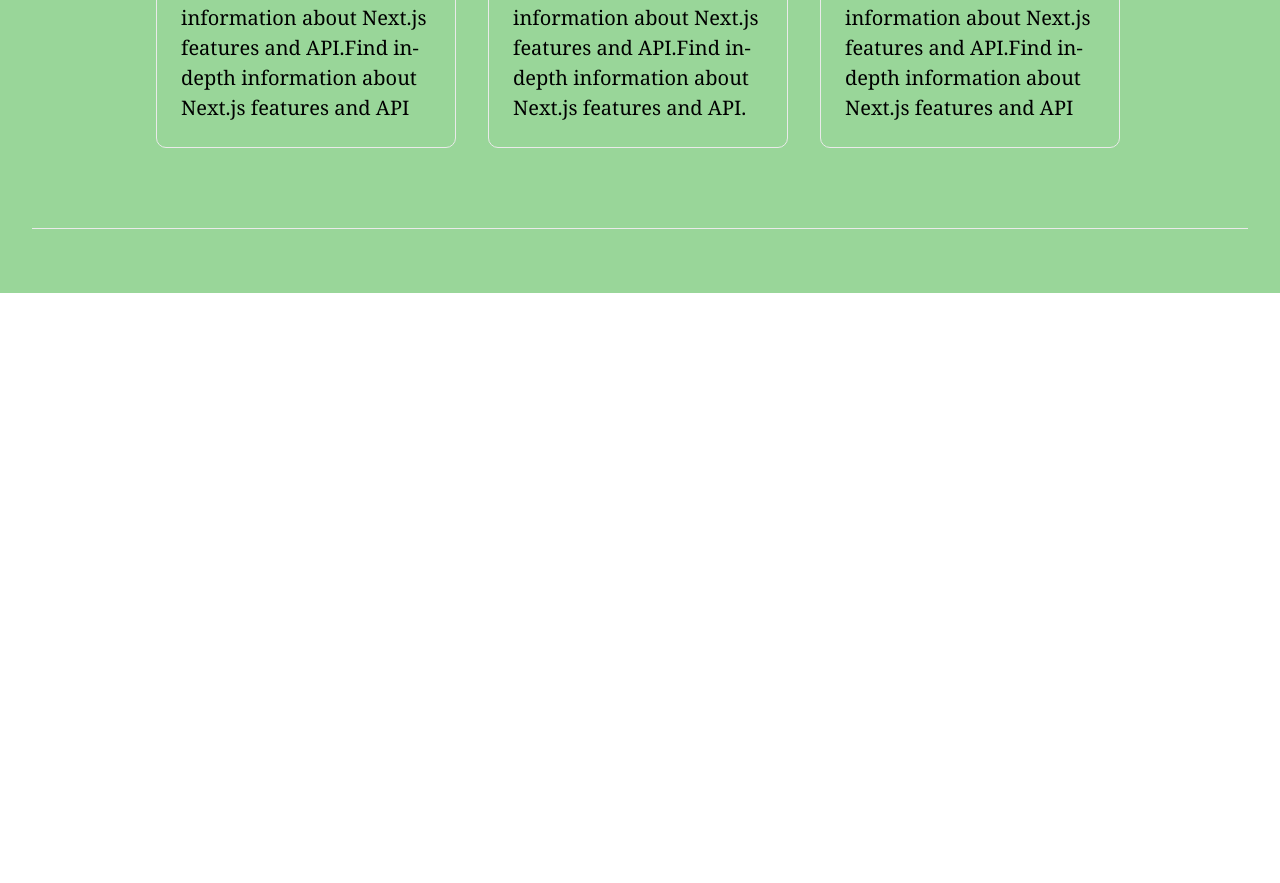
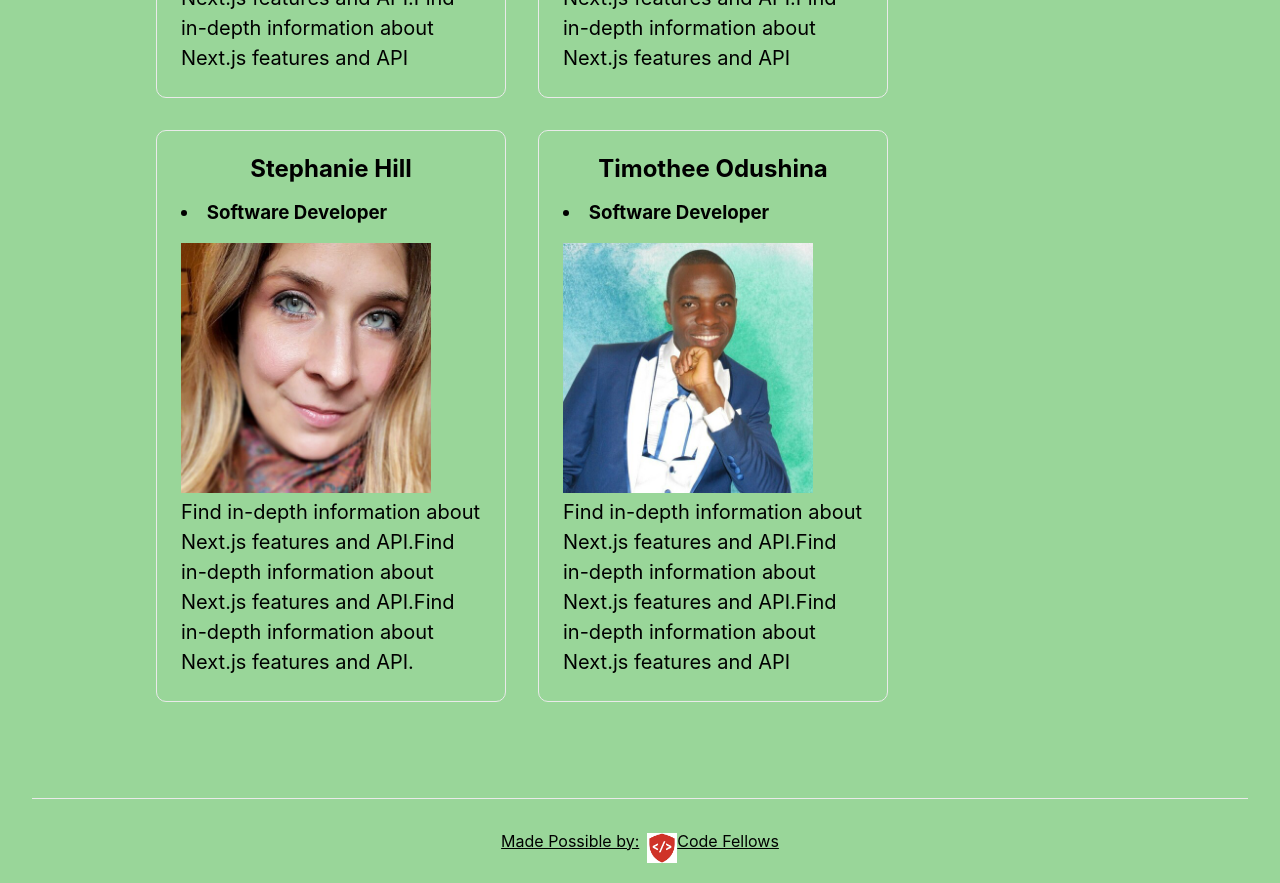
Before and after one commit to inquirio/inquirio, a Next.js app: page /about-us in a window 1280 px wide. Shown: the part 1480-2363 px from the top of the page. Before the commit the page ends 1773 px from the top, so only its background shows below. Built offline with nearby package versions, Linux system fonts and the light colour scheme.

Commit message:
remodeled he home page

```diff
--- a/Components/Category/category.js
+++ b/Components/Category/category.js
@@ -1,8 +1,8 @@
 import { FormGroup, TextField, Button } from '@mui/material';
-
-
+import courses from '../../pages/courses'
+import { useState, useEffect } from 'react';
 const Category = () => {
-
+  const [data, setData] = useState([]);
 
   return (
     <>
--- a/pages/about-us.js
+++ b/pages/about-us.js
@@ -96,12 +96,18 @@
 
       <footer className={styles.footer}>
         <a
-          href="https://vercel.com?utm_source=create-next-app&utm_medium=default-template&utm_campaign=create-next-app"
+          href="https://www.codefellows.org/"
           target="_blank"
-          rel="noopener noreferrer"
+
         >
+          Made Possible by:
+          <span className={styles.logo}>
+            <Image src="/Code Fellows.png" alt="Code Fellows Logo" width={30} height={30} />
+          </span>
+          Code Fellows
         </a>
       </footer>
+
     </div>
   )
 }
--- a/styles/About.module.css
+++ b/styles/About.module.css
@@ -5,12 +5,40 @@
 
 .main {
   min-height: 100vh;
-  padding: 4rem 0;
+  padding: 5rem 0;
   flex: 1;
   display: flex;
   flex-direction: column;
   justify-content: center;
   align-items: center;
+}
+
+.toolbar,
+.linkHome,
+.courses
+{
+  list-style-type: none;
+  text-decoration: none;
+  font-family:Cambria, Cochin, Georgia, Times, 'Times New Roman', serif;
+  font-size: 2.5rem;
+  /* display: inline; */
+  text-transform: normal;
+	line-height: 1.3em;
+	color: #000000;
+  text-align: right;
+  margin-right: 50px;
+  margin-left: 50px;
+}
+
+.toolbar,
+.linkSettings
+
+{
+  text-decoration: none;
+  color: #000000;
+  text-align: right;
+  margin-right: 60px;
+  margin-left: 60px;
 }
 
 .footer {
@@ -51,35 +79,6 @@
   text-align: center;
 }
 
-.toolbar,
-.linkHome,
-.courses
-{
-  list-style-type: none;
-  text-decoration: none;
-  font-family:Cambria, Cochin, Georgia, Times, 'Times New Roman', serif;
-  font-size: 2.5rem;
-  /* display: inline; */
-  text-transform: normal;
-	line-height: 1.3em;
-	color: #000000;
-  text-align: right;
-  margin-right: 50px;
-  margin-left: 50px;
-}
-
-.toolbar,
-.linkSettings
-
-{
-  text-decoration: none;
-  color: #000000;
-  text-align: right;
-  margin-right: 60px;
-  margin-left: 60px;
-}
-
-
 .description {
   margin: 4rem 0;
   line-height: 1.5;
@@ -112,7 +111,6 @@
   border: 1px solid #eaeaea;
   border-radius: 10px;
   transition: color 0.15s ease, border-color 0.15s ease;
-  font-family:Cambria, Cochin, Georgia, Times, 'Times New Roman', serif;
   max-width: 300px;
 }
 
--- a/styles/Home.module.css
+++ b/styles/Home.module.css
@@ -1,5 +1,5 @@
 .container {
-  padding: 0 2rem;
+  padding: 2.5rem;
   background: #99d699;
 }
 
@@ -107,10 +107,11 @@
 
 .card {
   margin: 1rem;
+  margin-top: 50px;
   padding: 2rem;
   color: black;
   text-decoration: none;
-  border: 1px solid #eaeaea;
+  border: 1px solid #0c0c0c;
   border-radius: 10px;
   max-width: 400px;
   font-family:Cambria, Cochin, Georgia, Times, 'Times New Roman', serif
@@ -163,6 +164,11 @@
 }
 
 
+.titleCat{
+  font-family: Cambria, Cochin, Georgia, Times, 'Times New Roman', serif;
+margin-bottom: 20px;
+}
+
 /* Settings Style */
 
 .setTitle {
@@ -200,3 +206,13 @@
   margin-bottom: 200px;
   margin-top: 0px;
 }
+
+/* Courses styling */
+
+.homeCourse{
+  margin: 1rem;
+  border: 1px solid #0c0c0c;
+  border-radius: 10px;
+  max-width: 400px;
+  font-family:Cambria, Cochin, Georgia, Times, 'Times New Roman', serif;
+}
--- a/styles/globals.css
+++ b/styles/globals.css
@@ -11,9 +11,9 @@
 
 }
 
-* {
-  box-sizing: border-box;
-}
+/* * {
+  /* box-sizing: border-box; */
+/* }  */
 
 @media (prefers-color-scheme: dark) {
   html {
```
Also changed, not shown: pages/index.js (+13 -7 lines).
